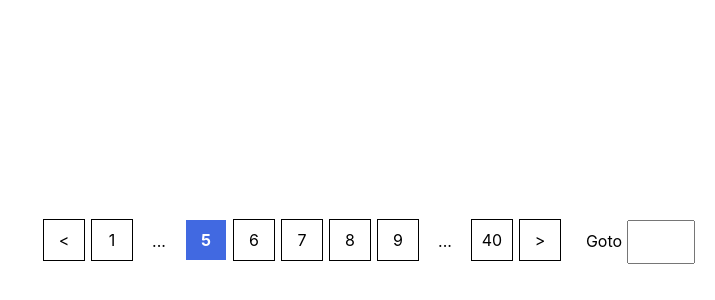
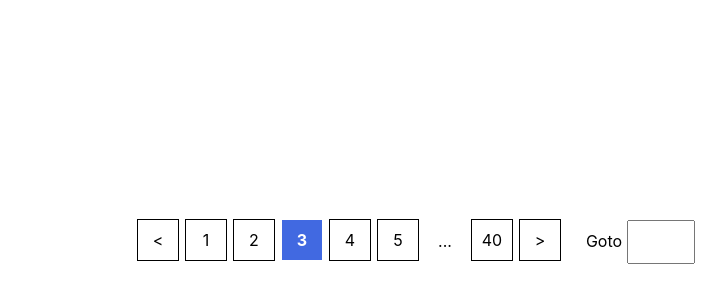
Before and after one commit to Kata1213/PaginationComponent, a React (Create React App) app: page / in a window 1280 px wide. Shown: the part 520-820 px from the top of the page, without its empty margins (565-1280 px from the left). Built offline with nearby package versions, Linux system fonts and the light colour scheme.

Commit message:
[Jingyue] refactor the create logic

```diff
--- a/src/component/pagination.js
+++ b/src/component/pagination.js
@@ -5,7 +5,7 @@ export default class Pagination extends Component {
     constructor(props) {
         super(props)
         this.state = {
-            current: 5,
+            current: 3,
             total: 40,
             group: 5,
         }
@@ -13,52 +13,50 @@ export default class Pagination extends Component {
 
     createPaginationComponent() {
         const {current, total, group} = this.state;
+        let startPage = current - 2;
+        let endPage = startPage + group
         let pageList = [];
 
         if (total < 1) {
             return null;
-        } else if (total === 1) {
-            pageList.push(<li>1</li>)
-        } else if (total <= group) {
-            pageList.push(<li className={current === 1 ? "forbiddenStyle" : "activeStyle"}
-                              onClick={this.goPre()}> &lt; </li>)
-            for (let i = 1; i <= total; i++) {
-                pageList.push(<li>{i}</li>)
         }
 
-        } else {
         pageList.push(<li className={current === 1 ? "forbiddenStyle" : "activeStyle"}
                           onClick={this.goPre.bind(this)}> &lt; </li>)
-            if (current !== 1) {
-                pageList.push(<li>1</li>)
+
+        pageList.push(<li className={current == 1 ? "currentSelected" : ""}
+                          onClick={this.goTo.bind(this, 1)}>1</li>)
+
+        if (startPage > 2) {
+            pageList.push(<li id="ellipsis">...</li>)
+            for (let j = startPage; j < endPage && j < total; j++) {
+                pageList.push(<li className={current == j ? "currentSelected" : ""}
+                                  onClick={this.goTo.bind(this, j)}>{j}</li>)
+            }
+        } else {
+            for (let i = 2; i <= group && i < total; i++) {
+                pageList.push(<li className={current == i ? "currentSelected" : ""}
+                                  onClick={this.goTo.bind(this, i)}>{i}</li>)
+            }
+        }
+
+        if (endPage < total) {
             pageList.push(<li id="ellipsis">...</li>)
         }
-            let i = current;
-            for (; i < group + current && i < total; i++) {
-                pageList.push(<li onClick={this.goTo.bind(this, i)}
-                                  className={current === i ? "currentSelected" : ""}>{i}</li>)
-                console.log(i);
-            }
 
-            if (total > group + 1) {
-                pageList.push(<li id="ellipsis">...</li>)
-            }
-            pageList.push(<li>{total}</li>)
-
-        }
-        pageList.push(<li className={current === total ? "forbiddenStyle" : "activeStyle"}
+        pageList.push(<li onClick={this.goTo.bind(this, total)}
+                          className={current == total ? "currentSelected" : ""}>{total}</li>)
+        pageList.push(<li className={current == total ? "forbiddenStyle" : "activeStyle"}
                           onClick={this.goNext.bind(this)}> &gt; </li>)
         pageList.push(<li id="goto"> Goto </li>)
         pageList.push(<input className="input" onKeyUp={this.getPageValue.bind(this)}/>)
-
         return pageList;
     }
 
-
     getPageValue(e) {
         if (e.keyCode === 13) {
-            console.log("input= " + e.target.value)
             let pageValue = e.target.value;
+            if (pageValue !== " " && !isNaN(pageValue)) {
                 if (pageValue < 1) {
                     pageValue = 1
                 }
@@ -67,7 +65,7 @@ export default class Pagination extends Component {
                 }
                 this.setState({current: pageValue})
             }
-
+        }
     }
 
     goTo(currentId) {
@@ -88,11 +86,9 @@ export default class Pagination extends Component {
 
 
     render() {
-        const {current} = this.state;
         return (
             <ul className="main">
                 {this.createPaginationComponent()}
-                {console.log("current= " + current)}
             </ul>
         );
     }
--- a/src/style/pagination.css
+++ b/src/style/pagination.css
@@ -34,9 +34,9 @@
 }
 
 .currentSelected{
-    color:white;
-    background:royalblue;
-    font-weight:bold;
+    color:white!important;
+    background:royalblue!important;
+    font-weight:bold!important;
 }
 
 .input{
```
Lines whose indentation alone changed are shown as unchanged.
